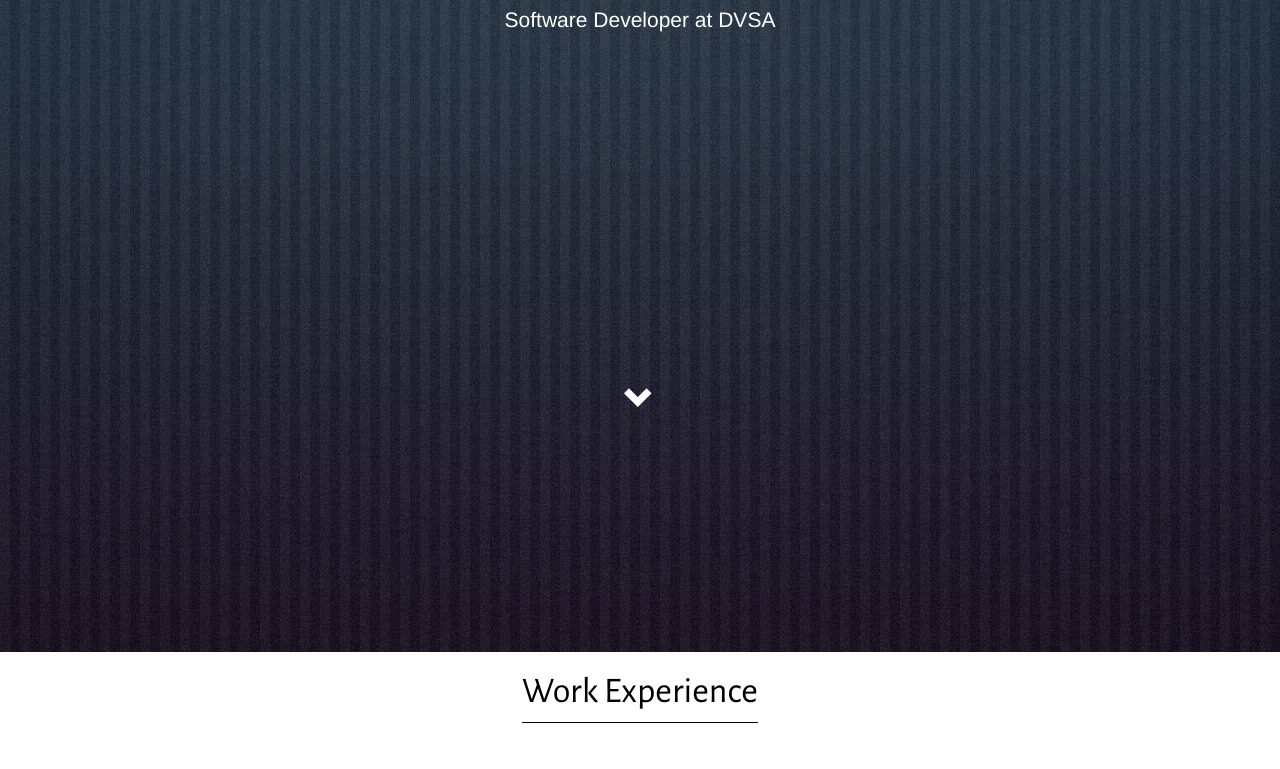
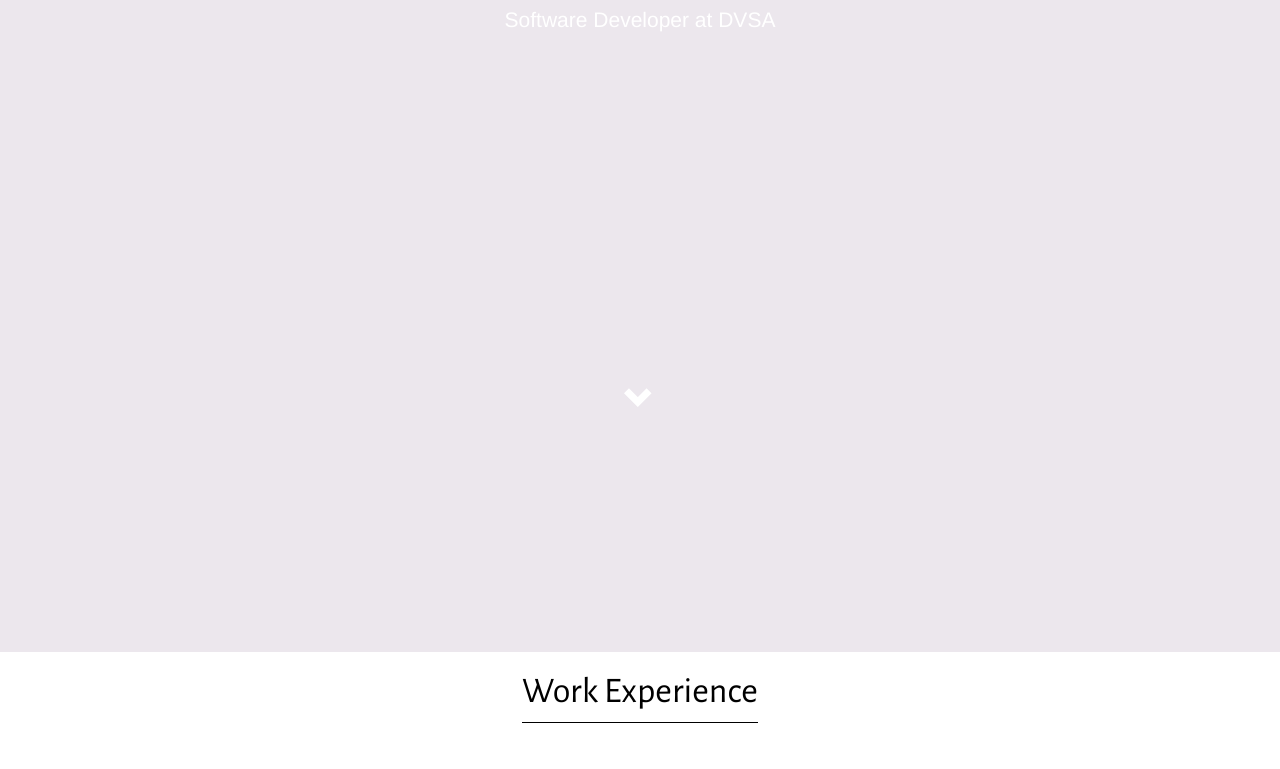
Before and after one commit to kkaneshamoorthy/kkaneshamoorthy.github.io, a plain HTML site: page index.html in a window 1280 px wide. Shown: the part 358-1127 px from the top of the page. Drawn offline with nearby package versions, Linux system fonts and the light colour scheme.

Commit message:
background picture changed

```diff
--- a/resources/css/style.css
+++ b/resources/css/style.css
@@ -8,7 +8,7 @@ html {
 #background-fixed-image {
   position: relative;
   height: 1010px;
-  background: url('../images/background-image-1.jpg');
+  background: url('../images/background-image-1.png');
   background-size: auto auto;
   background-position: top center;
   background-attachment: fixed;
```
Also changed, not shown: resources/images/background-image-1.png (added).
